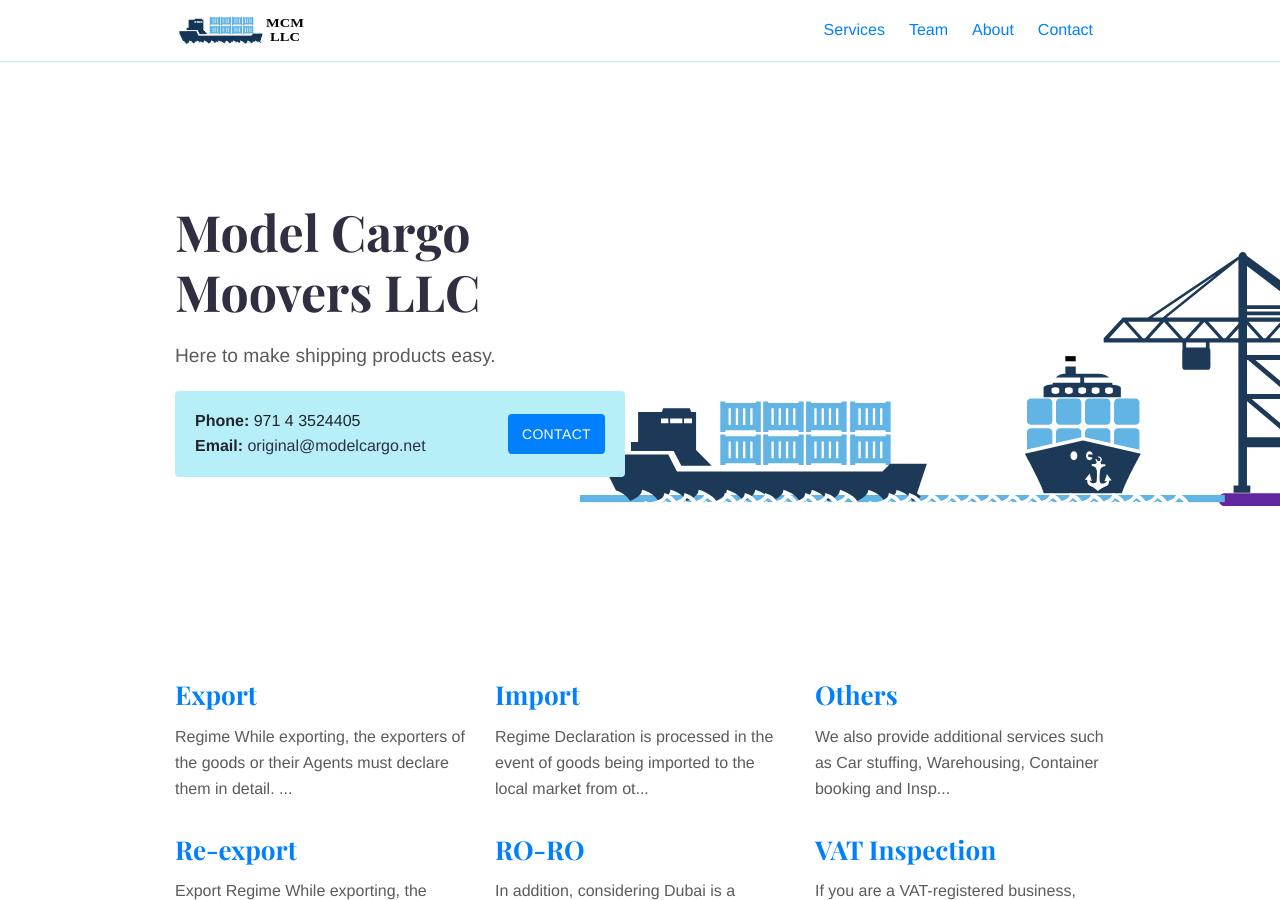
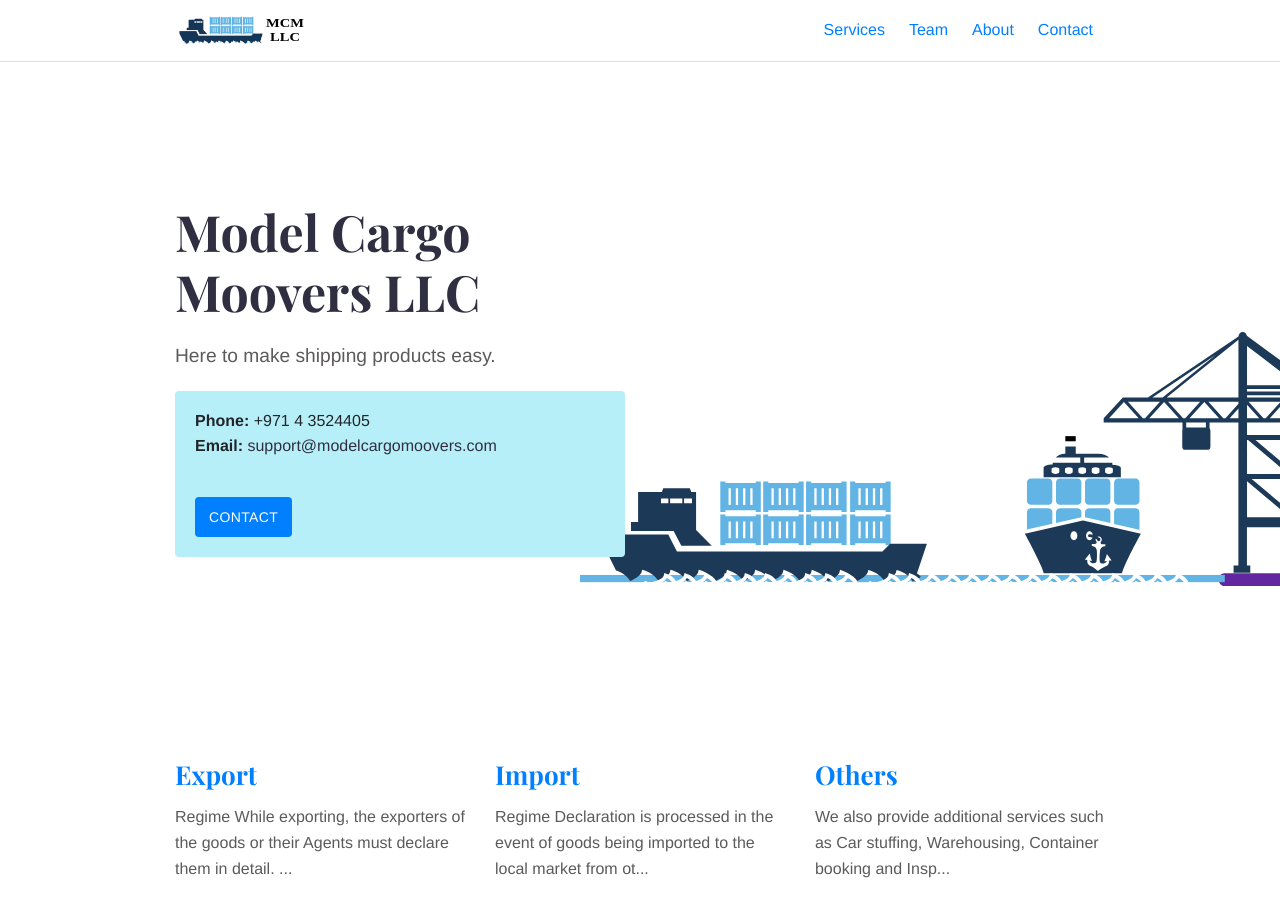
Before and after one commit to model-cargo/model-cargo.github.io, a Jekyll site: the page built from index.md, in a window 1280 px wide and 900 px high. Built offline with Jekyll 4.4.1, drawn with Linux system fonts in a browser that asks for light colours.

Commit message:
updated contact email.

```diff
--- a/_data/contact.yml
+++ b/_data/contact.yml
@@ -1,3 +1,3 @@
-email: 'original@modelcargo.net'
-phone: '971 4 3524405'
+email: 'support@modelcargomoovers.com'
+phone: '+971 4 3524405'
 contact_button_link: 'contact'
```
